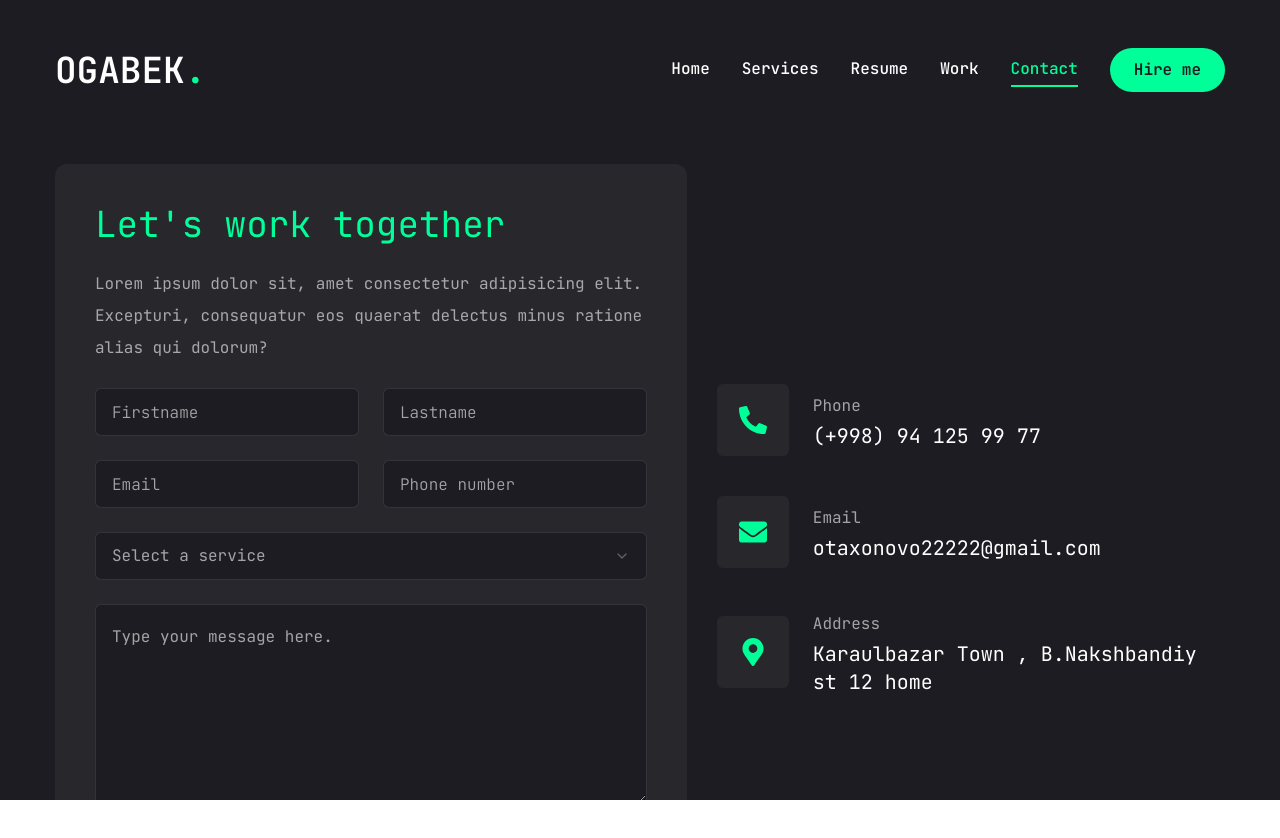
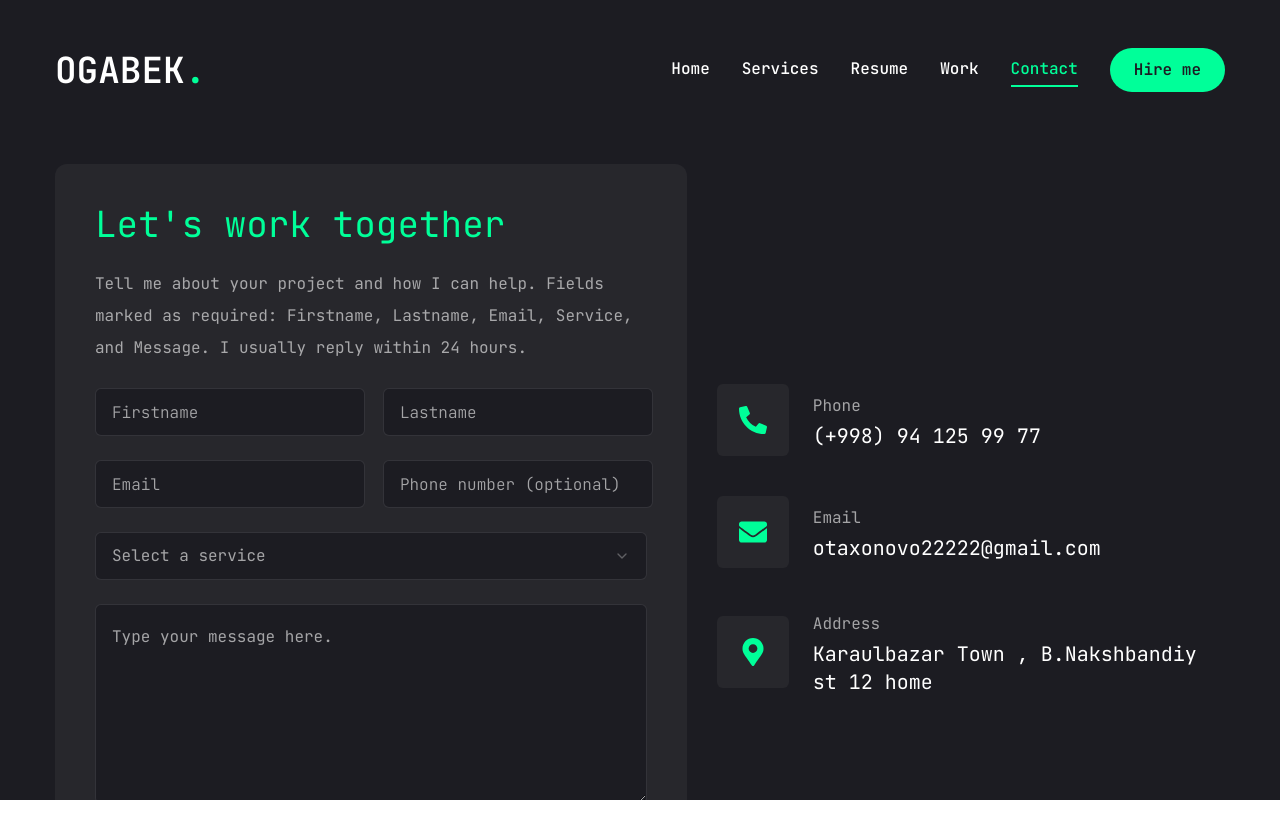
Before and after one commit to ogabek542/my-next-app, a Next.js app: page /contact in a window 1280 px wide. Shown: the top 838 px of the page. Built offline with nearby package versions, Linux system fonts and the light colour scheme.

Commit message:
added sent telegram bot section on contct screen section

```diff
--- a/app/contact/page.jsx
+++ b/app/contact/page.jsx
@@ -1,4 +1,6 @@
 "use client";
+import { useState } from "react";
+import * as Dialog from "@radix-ui/react-dialog";
 
 import { Button } from "@/components/ui/button";
 import { Input } from "@/components/ui/input";
@@ -38,7 +40,103 @@ const info = [
 ];
 
 const Contact = () => {
+  const [name, setName] = useState("");
+  const [lastName, setLastName] = useState("");
+  const [email, setEmail] = useState("");
+  const [phone, setPhone] = useState("");
+  const [message, setMessage] = useState("");
+  const [status, setStatus] = useState("idle");
+  const [service, setService] = useState("");
+  const [errors, setErrors] = useState({});
+
+  const [isDialogOpen, setIsDialogOpen] = useState(false);
+  const [dialogType, setDialogType] = useState("success"); // 'success' | 'error'
+  const [dialogMessage, setDialogMessage] = useState("");
+
+  const BOT_TOKEN = "8280470218:AAEWVkd_iRXvaZDN2-6HbGVs4LODfv0x3mQ";
+  const CHAT_ID = "6026141610";
+
+  const handleSubmit = async (e) => {
+    e.preventDefault();
+    setStatus("validating");
+
+    const newErrors = {};
+    const isValidEmail = (val) => /[^\s@]+@[^\s@]+\.[^\s@]+/.test(val);
+    if (!name.trim()) newErrors.name = "First name is required";
+    if (!lastName.trim()) newErrors.lastName = "Last name is required";
+    if (!email.trim()) newErrors.email = "Email is required";
+    else if (!isValidEmail(email.trim()))
+      newErrors.email = "Enter a valid email";
+    if (!service) newErrors.service = "Please select a service";
+    if (!message.trim()) newErrors.message = "Message is required";
+
+    if (Object.keys(newErrors).length > 0) {
+      setErrors(newErrors);
+      setStatus("error");
+      setDialogType("error");
+      setDialogMessage("Please correct the highlighted fields and try again.");
+      setIsDialogOpen(true);
+      return;
+    }
+
+    setErrors({});
+    setStatus("sending");
+
+    const text =
+      `<b>📩 Portfolio Contact Form</b>\n\n` +
+      `<b>👤 Name:</b> ${name || "—"} ${lastName || ""}\n` +
+      `<b>📧 Email:</b> ${email || "—"}\n` +
+      `<b>📞 Phone:</b> ${phone || "—"}\n` +
+      `<b>🛠 Service Request:</b> ${service || "—"}\n` +
+      `<b>💬 Comment:</b> ${message || "—"}`;
+
+    try {
+      const res = await fetch(
+        `https://api.telegram.org/bot${BOT_TOKEN}/sendMessage`,
+        {
+          method: "POST",
+          headers: { "Content-Type": "application/json" },
+          body: JSON.stringify({
+            chat_id: CHAT_ID,
+            parse_mode: "HTML",
+            text,
+          }),
+        }
+      );
+      const data = await res.json();
+      if (data.ok) {
+        setStatus("sent");
+        setName("");
+        setLastName("");
+        setEmail("");
+        setPhone("");
+        setService("");
+        setMessage("");
+        setDialogType("success");
+        setDialogMessage(
+          "Your message has been sent successfully. I will get back to you soon."
+        );
+        setIsDialogOpen(true);
+      } else {
+        console.error("Telegram error:", data);
+        setStatus("error");
+        setDialogType("error");
+        setDialogMessage(
+          "Failed to send your message. Please try again later."
+        );
+        setIsDialogOpen(true);
+      }
+    } catch (err) {
+      console.error(err);
+      setStatus("error");
+      setDialogType("error");
+      setDialogMessage("An unexpected error occurred. Please try again.");
+      setIsDialogOpen(true);
+    }
+  };
+
   return (
+    <>
       <motion.section
         initial={{ opacity: 0 }}
         animate={{
@@ -51,42 +149,161 @@ const Contact = () => {
           <div className="flex flex-col xl:flex-row gap-[30px] ">
             {/* form */}
             <div className="xl:w-[54%] order-2 xl:order-none ">
-            <form className="flex flex-col gap-6 p-10 bg-[#27272c] rounded-xl ">
+              <form
+                onSubmit={handleSubmit}
+                className="flex flex-col gap-6 p-10 bg-[#27272c] rounded-xl "
+              >
                 <h3 className="text-4xl text-accent ">Let's work together</h3>
                 <p className="text-white/60">
-                Lorem ipsum dolor sit, amet consectetur adipisicing elit.
-                Excepturi, consequatur eos quaerat delectus minus ratione alias
-                qui dolorum?
+                  Tell me about your project and how I can help. Fields marked
+                  as required: Firstname, Lastname, Email, Service, and Message.
+                  I usually reply within 24 hours.
                 </p>
                 {/* input */}
                 <div className="grid grid-cols-1 md:grid-cols-2 gap-6 ">
-                <Input type="firstname" placeholder="Firstname" />
-                <Input type="lasttname" placeholder="Lastname" />
-                <Input type="email" placeholder="Email" />
-                <Input type="phone" placeholder="Phone number" />
+                  <div>
+                    <Input
+                      value={name}
+                      onChange={(e) => setName(e.target.value)}
+                      type="text"
+                      placeholder="Firstname"
+                      aria-invalid={!!errors.name}
+                      aria-describedby={errors.name ? "error-name" : undefined}
+                      className={`${
+                        errors.name
+                          ? "border-red-500 focus-visible:ring-red-500"
+                          : ""
+                      }`}
+                    />
+                    {errors.name && (
+                      <p id="error-name" className="mt-1 text-sm text-red-500">
+                        {errors.name}
+                      </p>
+                    )}
+                  </div>
+                  <div>
+                    <Input
+                      value={lastName}
+                      onChange={(e) => setLastName(e.target.value)}
+                      type="text"
+                      placeholder="Lastname"
+                      aria-invalid={!!errors.lastName}
+                      aria-describedby={
+                        errors.lastName ? "error-lastname" : undefined
+                      }
+                      className={`${
+                        errors.lastName
+                          ? "border-red-500 focus-visible:ring-red-500"
+                          : ""
+                      }`}
+                    />
+                    {errors.lastName && (
+                      <p
+                        id="error-lastname"
+                        className="mt-1 text-sm text-red-500"
+                      >
+                        {errors.lastName}
+                      </p>
+                    )}
+                  </div>
+                  <div>
+                    <Input
+                      value={email}
+                      onChange={(e) => setEmail(e.target.value)}
+                      type="email"
+                      placeholder="Email"
+                      aria-invalid={!!errors.email}
+                      aria-describedby={
+                        errors.email ? "error-email" : undefined
+                      }
+                      className={`${
+                        errors.email
+                          ? "border-red-500 focus-visible:ring-red-500"
+                          : ""
+                      }`}
+                    />
+                    {errors.email && (
+                      <p id="error-email" className="mt-1 text-sm text-red-500">
+                        {errors.email}
+                      </p>
+                    )}
+                  </div>
+                  <div>
+                    <Input
+                      value={phone}
+                      onChange={(e) => setPhone(e.target.value)}
+                      type="tel"
+                      placeholder="Phone number (optional)"
+                    />
+                  </div>
                 </div>
                 {/* select  */}
-              <Select>
-                <SelectTrigger className="w-full ">
+                <div>
+                  <Select
+                    value={service}
+                    onValueChange={(val) => setService(val)}
+                  >
+                    <SelectTrigger
+                      className={`w-full ${
+                        errors.service
+                          ? "border-red-500 focus-visible:ring-red-500"
+                          : ""
+                      }`}
+                    >
                       <SelectValue placeholder="Select a service " />
                     </SelectTrigger>
                     <SelectContent>
                       <SelectGroup>
                         <SelectLabel>Select a service</SelectLabel>
-                    <SelectItem value="est">Web Development</SelectItem>
-                    <SelectItem value="cst">UI/UX Design</SelectItem>
-                    <SelectItem value="mst">Logo Design</SelectItem>
+                        <SelectItem value="Web Development">
+                          Web Development
+                        </SelectItem>
+                        <SelectItem value="UI/UX Design">
+                          UI/UX Design
+                        </SelectItem>
+                        <SelectItem value="Logo Design">Logo Design</SelectItem>
+                        <SelectItem value="Other services">
+                          Other services
+                        </SelectItem>
                       </SelectGroup>
                     </SelectContent>
                   </Select>
+                  {errors.service && (
+                    <p className="mt-1 text-sm text-red-500">
+                      {errors.service}
+                    </p>
+                  )}
+                </div>
                 {/* textarea */}
+                <div>
                   <Textarea
-                className="h-[200px]"
+                    value={message}
+                    onChange={(e) => setMessage(e.target.value)}
+                    className={`h-[200px] ${
+                      errors.message
+                        ? "border-red-500 focus-visible:ring-red-500"
+                        : ""
+                    }`}
                     placeholder="Type your message here."
+                    aria-invalid={!!errors.message}
+                    aria-describedby={
+                      errors.message ? "error-message" : undefined
+                    }
                   />
+                  {errors.message && (
+                    <p id="error-message" className="mt-1 text-sm text-red-500">
+                      {errors.message}
+                    </p>
+                  )}
+                </div>
                 {/* button */}
-              <Button size="md" className="max-w-40">
-                Send message
+                <Button
+                  type="submit"
+                  size="md"
+                  className="max-w-40"
+                  disabled={status === "sending"}
+                >
+                  {status === "sending" ? "Sending..." : "Send message"}
                 </Button>
               </form>
             </div>
@@ -111,6 +328,30 @@ const Contact = () => {
           </div>
         </div>
       </motion.section>
+      {/* Dialog for success / error */}
+      <Dialog.Root open={isDialogOpen} onOpenChange={setIsDialogOpen}>
+        <Dialog.Portal>
+          <Dialog.Overlay className="fixed inset-0 bg-black/60 z-50" />
+          <Dialog.Content className="fixed z-[60] left-1/2 top-1/2 w-[90%] max-w-[420px] -translate-x-1/2 -translate-y-1/2 rounded-xl bg-[#27272c] p-6 text-white shadow-xl">
+            <Dialog.Title
+              className={`text-xl font-semibold ${
+                dialogType === "success" ? "text-green-400" : "text-red-400"
+              }`}
+            >
+              {dialogType === "success" ? "Message Sent" : "Sending Failed"}
+            </Dialog.Title>
+            <Description className="mt-2 text-white/80">
+              {dialogMessage}
+            </Description>
+            <div className="mt-6 flex justify-end">
+              <Dialog.Close asChild>
+                <Button variant="outline">Close</Button>
+              </Dialog.Close>
+            </div>
+          </Dialog.Content>
+        </Dialog.Portal>
+      </Dialog.Root>
+    </>
   );
 };
 
```
Lines whose indentation alone changed are shown as unchanged.
